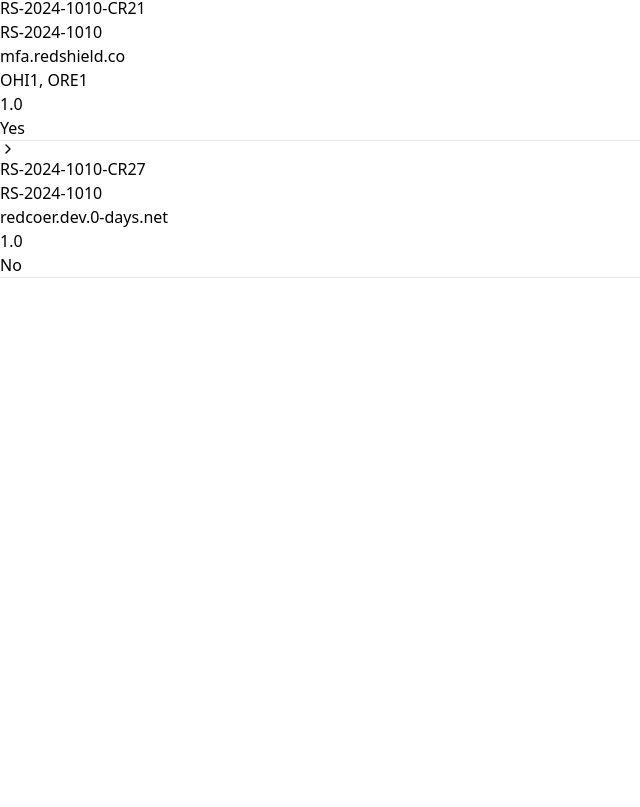
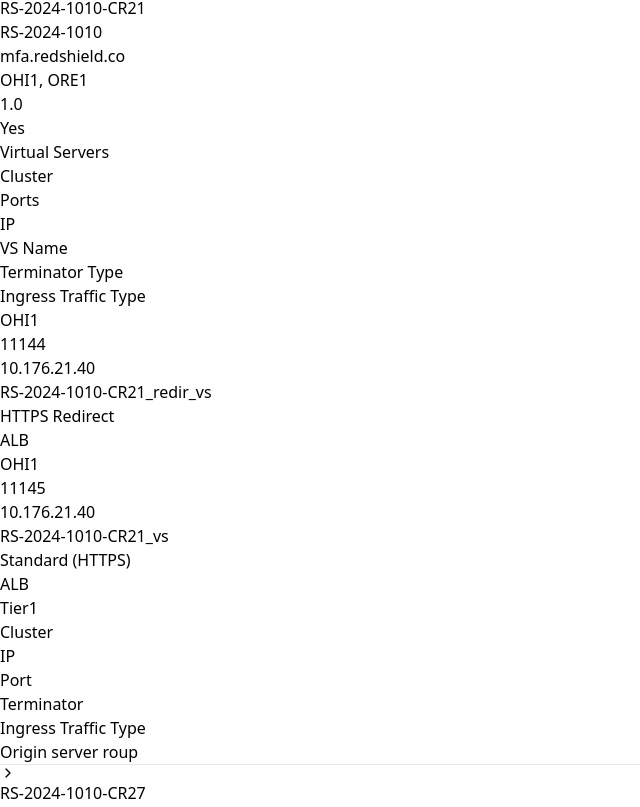
Before and after one commit to mikee-delos-santos/redshield-demo, a React (Vite) app in the folder redshield-frontend/: page / in a window 1280 px wide. Shown: the part 573-1380 px from the top of the page, without its empty margins (0-640 px from the left). Before the commit the page ends 851 px from the top, so only its background shows below. Built offline with nearby package versions, Linux system fonts and the light colour scheme.

Commit message:
SOme more test data

```diff
--- a/redshield-frontend/src/components/ContentRoute.tsx
+++ b/redshield-frontend/src/components/ContentRoute.tsx
@@ -2,6 +2,8 @@
 import ContentRouteType from "../types/ContentRouteType"
 import { FiChevronRight } from "react-icons/fi"
 import './ContentRoute.css';
+import VirtualServers from "./VirtualServers";
+import TierOne from "./TierOne";
 
 type ContentRouteProps = {
   contentRoute: ContentRouteType
@@ -11,7 +13,7 @@
   const [expanded, setExpanded] = useState(false)
 
   return <>
-    <div key={props.contentRoute.id} className="grid grid-cols-[0.2fr_1fr_1fr_1fr_1fr_1fr_0.5fr] px-2 py-4 items-center">
+    <div key={props.contentRoute.id} className="grid grid-cols-[0.2fr_1fr_1fr_1fr_1fr_1fr_0.5fr] px-2 py-4 items-center" onClick={() => setExpanded(!expanded) }>
       <div onClick={() => setExpanded(!expanded) } className={`w-[1.87rem] p-2 rounded-full bg-slate-300 flex justify-center ${expanded ? "rotate-down" : ""}`}>
         <FiChevronRight/>
       </div>
@@ -24,7 +26,11 @@
     </div>
 
     <section className={`${expanded ? "visible" : "hidden"}`}>
-
+      <VirtualServers contentRouteId={props.contentRoute.id}/>
+      <TierOne contentRouteId={props.contentRoute.id}/>
+      <article>
+        <div className="border border-slate-400 text-slate-400 rounded px-2 w-fit mb-3">Origin server roup</div>
+      </article>
 
     </section>
     <hr className="mx-[-20px]"/>
--- a/redshield-frontend/src/components/Main.tsx
+++ b/redshield-frontend/src/components/Main.tsx
@@ -30,7 +30,7 @@
   ]
 
   const contentRoutes = testData.map(e => {
-    return <ContentRoute contentRoute={e}></ContentRoute>
+    return <ContentRoute key={e.id} contentRoute={e}></ContentRoute>
   })
 
   return <>
--- /dev/null
+++ b/redshield-frontend/src/components/TierOne.tsx
@@ -0,0 +1,16 @@
+import ContentRoutePropType from "../types/ContentRoutePropType";
+
+function TierOne(props: ContentRoutePropType) {
+  return <article className="py-3">
+    <div className="border border-slate-400 text-slate-400 rounded px-2 w-fit mb-3">Tier1</div>
+    <header className="grid grid-cols-6 text-slate-300 text-xs">
+      <div className="uppercase">Cluster</div>
+      <div className="uppercase">IP</div>
+      <div className="uppercase">Port</div>
+      <div className="uppercase">Terminator</div>
+      <div className="uppercase">Ingress Traffic Type</div>
+    </header>
+  </article>
+}
+
+export default TierOne
--- /dev/null
+++ b/redshield-frontend/src/components/VirtualServers.tsx
@@ -0,0 +1,51 @@
+import ContentRoutePropType from "../types/ContentRoutePropType"
+import VirtualServerType from "../types/VirtualServerType"
+
+function VirtualServers(props: ContentRoutePropType) {
+
+  const testVs: Array<VirtualServerType> = [{
+    id: 1,
+    cluster: "OHI1",
+    ports: "11144",
+    ip: "10.176.21.40",
+    vsName: "RS-2024-1010-CR21_redir_vs",
+    terminatorType: "HTTPS Redirect",
+    trafficType: "ALB",
+    },
+    {
+      id: 2,
+      cluster: "OHI1",
+      ports: "11145",
+      ip: "10.176.21.40",
+      vsName: "RS-2024-1010-CR21_vs",
+      terminatorType: "Standard (HTTPS)",
+      trafficType: "ALB"
+    }
+  ]
+
+  const virtualServers = testVs.map((e) =>
+     <div key={e.id} className="grid grid-cols-6 py-2">
+      <div>{e.cluster}</div>
+      <div>{e.ports}</div>
+      <div>{e.ip}</div>
+      <div>{e.vsName}</div>
+      <div>{e.terminatorType}</div>
+      <div>{e.trafficType}</div>
+    </div>
+  )
+
+  return <article className="q-py-3">
+    <div className="border border-slate-400 text-slate-400 rounded px-2 w-fit mb-3">Virtual Servers</div>
+    <header className="grid grid-cols-6 text-slate-300 text-xs">
+      <div className="uppercase">Cluster</div>
+      <div className="uppercase">Ports</div>
+      <div className="uppercase">IP</div>
+      <div className="uppercase">VS Name</div>
+      <div className="uppercase">Terminator Type</div>
+      <div className="uppercase">Ingress Traffic Type</div>
+    </header>
+    { virtualServers }
+  </article>
+}
+
+export default VirtualServers
--- /dev/null
+++ b/redshield-frontend/src/types/ContentRoutePropType.ts
@@ -0,0 +1,5 @@
+type ContentRoutePropType = {
+  contentRouteId: number
+}
+
+export default ContentRoutePropType
--- /dev/null
+++ b/redshield-frontend/src/types/VirtualServerType.ts
@@ -0,0 +1,11 @@
+type VirtualServerType = {
+  id: number,
+  cluster: string,
+  ports: string,
+  ip: string,
+  vsName: string,
+  terminatorType: string,
+  trafficType: string
+}
+
+export default VirtualServerType
```
